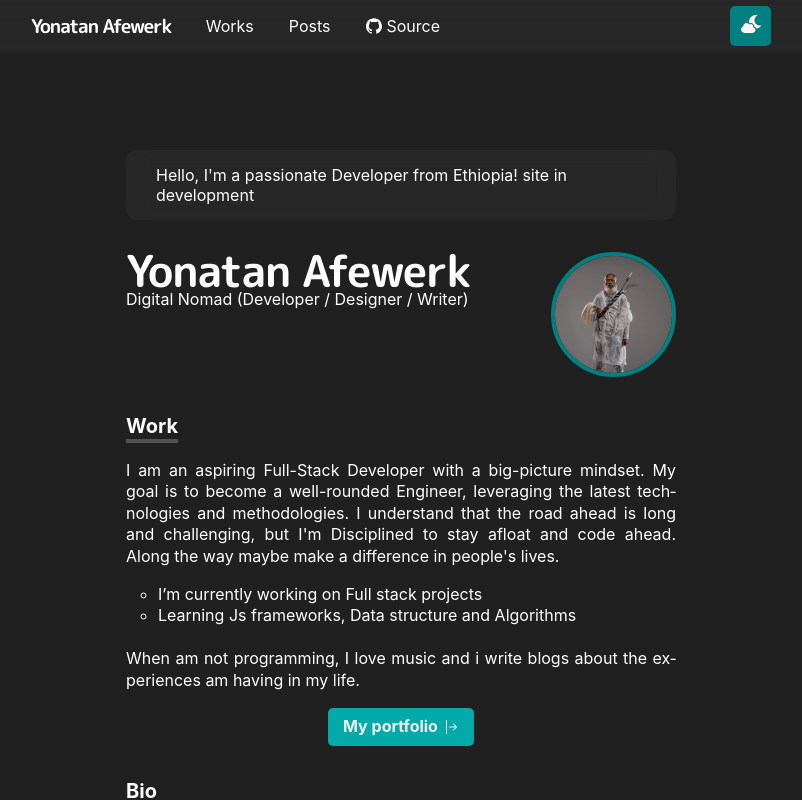
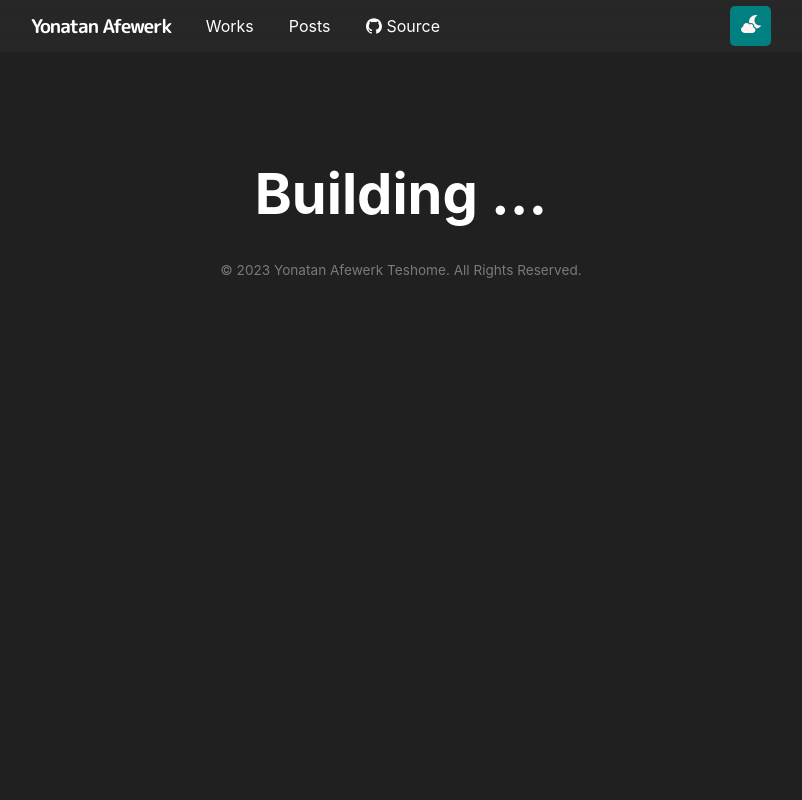
Before and after one commit to Yehonatal/portfolio_v2, a React (Vite) app: page /Posts in a window 1280 px wide. Shown: the top 800 px of the page, without its empty margins (239-1041 px from the left). Built offline with nearby package versions, Linux system fonts and the light colour scheme.

Commit message:
routing somewhat done and to view components added

```diff
--- a/package.json
+++ b/package.json
@@ -14,7 +14,8 @@
     "antd": "^5.8.6",
     "react": "^18.2.0",
     "react-dom": "^18.2.0",
-    "react-icons": "^4.11.0"
+    "react-icons": "^4.11.0",
+    "react-router-dom": "^6.15.0"
   },
   "devDependencies": {
     "@types/react": "^18.2.15",
--- a/src/App.tsx
+++ b/src/App.tsx
@@ -1,15 +1,25 @@
 import Header from "./component/Header";
 import Hero from "./component/Hero";
-
+import Work from "./component/Work";
+import Post from "./component/Post";
+import Footer from "./component/Footer";
+// import NotFound from "./component/Hero";
+import { BrowserRouter as Router, Route, Routes } from "react-router-dom";
 // import { Suspense } from "react";
 // import LazyHero from "./component/Lazy";
 
 function App() {
     return (
-        <>
+        <Router>
             <Header />
-            <Hero />
-        </>
+            <Routes>
+                <Route path="/" Component={Hero} />
+                <Route path="/Works" Component={Work} />
+                <Route path="/Posts" Component={Post} />
+                <Route Component={Hero} />
+            </Routes>
+            <Footer />
+        </Router>
     );
 }
 
--- /dev/null
+++ b/src/component/Footer.tsx
@@ -0,0 +1,11 @@
+const Footer = () => {
+    return (
+        <div>
+            <div className="footer_tag">
+                © 2023 Yonatan Afewerk Teshome. All Rights Reserved.
+            </div>
+        </div>
+    );
+};
+
+export default Footer;
--- a/src/component/Header.tsx
+++ b/src/component/Header.tsx
@@ -34,7 +34,7 @@ function Header() {
         <header>
             <div className="header_container">
                 <div className="tag">
-                    <a href="/Home">
+                    <a href="/">
                         <h3>Yonatan Afewerk</h3>
                     </a>
                 </div>
--- a/src/component/Hero.tsx
+++ b/src/component/Hero.tsx
@@ -126,9 +126,6 @@ const Hero = () => {
                     </a>
                 </div>
             </div>
-            <div className="footer_tag">
-                © 2023 Yonatan Afewerk Teshome. All Rights Reserved.
-            </div>
         </div>
     );
 };
--- /dev/null
+++ b/src/component/Post.tsx
@@ -0,0 +1,12 @@
+import "../style/post.css";
+const Post = () => {
+    return (
+        <>
+            <div className="post">
+                <h1>Building ...</h1>
+            </div>
+        </>
+    );
+};
+
+export default Post;
--- /dev/null
+++ b/src/component/Work.tsx
@@ -0,0 +1,12 @@
+import "../style/work.css";
+const Work = () => {
+    return (
+        <>
+            <div className="work">
+                <h1>Building ...</h1>
+            </div>
+        </>
+    );
+};
+
+export default Work;
--- /dev/null
+++ b/src/style/post.css
@@ -0,0 +1,12 @@
+.post {
+    display: grid;
+    align-items: center;
+    place-content: center;
+    justify-content: center;
+    margin-top: 10em;
+}
+
+.post h1 {
+    font-size: 3.5rem;
+    font-weight: bold;
+}
--- /dev/null
+++ b/src/style/work.css
@@ -0,0 +1,13 @@
+.work {
+    display: grid;
+    align-items: center;
+    place-content: center;
+    justify-content: center;
+    margin-top: 10em;
+}
+
+.work h1 {
+    font-size: 3.5rem;
+
+    font-weight: bold;
+}
```
Also changed, not shown: 1 other file (tests, documents, lock files or other folders).
